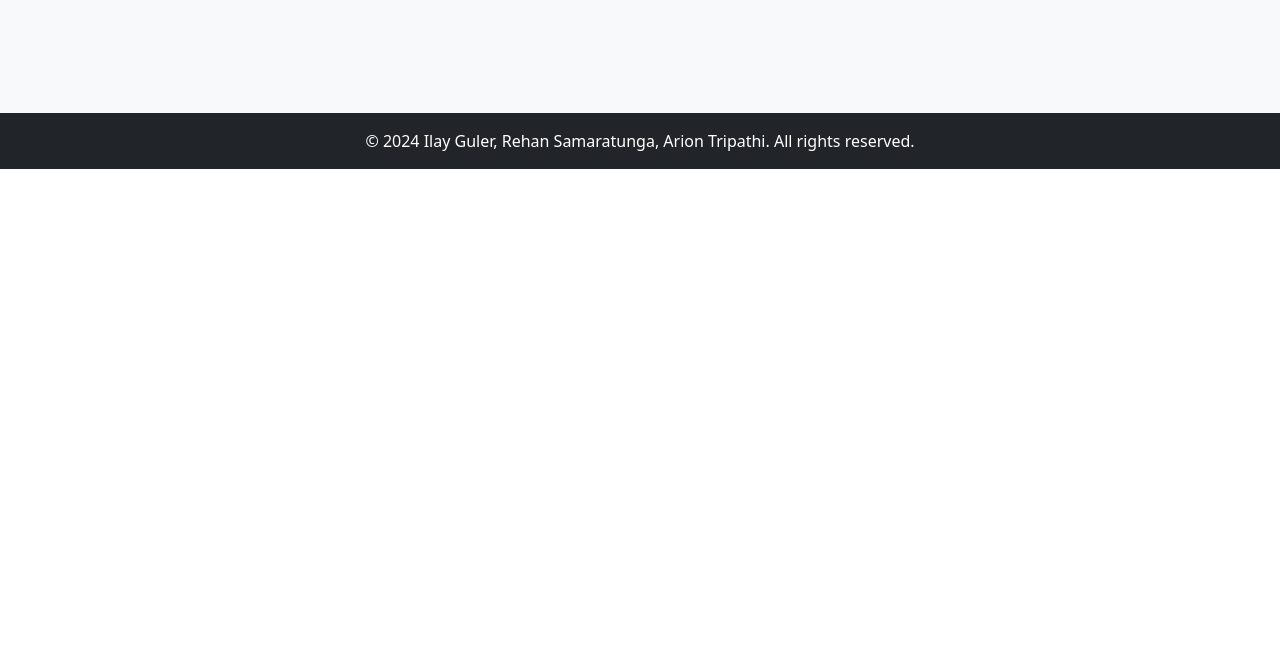
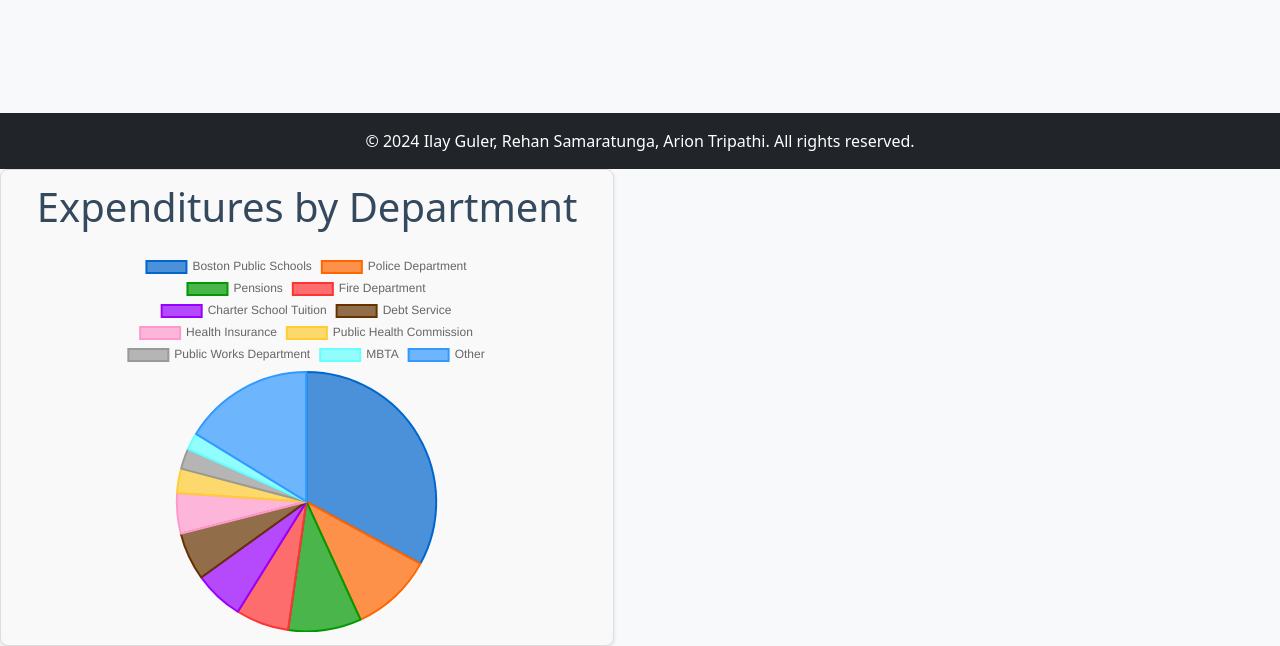
Before and after one commit to arionct/Boston-City-Budget, a Flask app: page /operating-budget.html in a window 1280 px wide. Shown: the part 701-1347 px from the top of the page. Before the commit the page ends 870 px from the top, so only its background shows below. Run offline with Flask 3, Linux system fonts and the light colour scheme.

Commit message:
added first pie chart for operational data

```diff
--- a/templates/operating-budget.html
+++ b/templates/operating-budget.html
@@ -147,6 +147,14 @@
 		// Load one dataset by default
 		fetchAndRender('/get-huber-reg-data', 'Per Capita Income vs Project Budget', 'Per Capita Income');
 	</script>
+
+    <div class="data-block">
+        <h2 class="main-heading">Expenditures by Department</h2>
+        <div class="small-chart-container">
+            <canvas class="pie" id="department_budget"></canvas>
+        </div>
+    </div>
+    <script src="static/js/operating-budget.js"></script>
 </body>
 
 </html>
```
